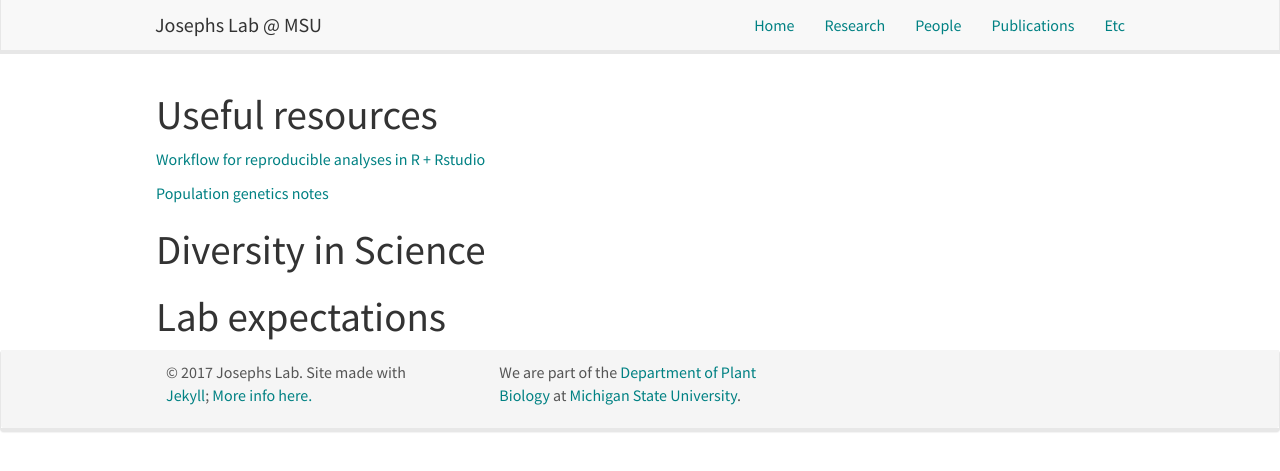
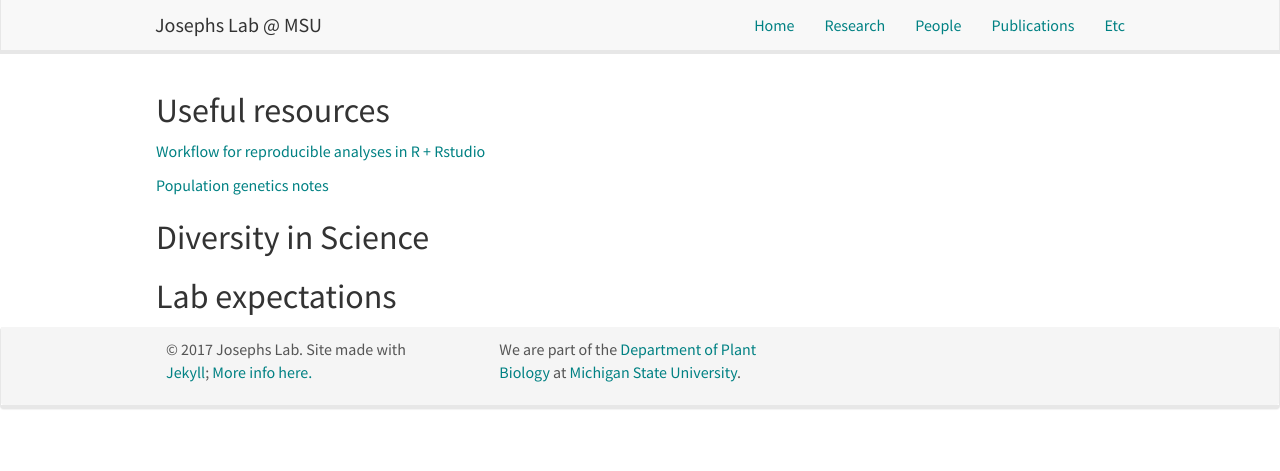
Before and after one commit to mitcheljamesdaniel/mitcheljamesdaniel.github.io, a Jekyll site: the page built from _pages/etc.md, in a window 1280 px wide. Shown: the top 471 px of the page. Built offline with Jekyll 4.4.1, drawn with Linux system fonts in a browser that asks for light colours.

Commit message:
etc added

```diff
--- a/_pages/etc.md
+++ b/_pages/etc.md
@@ -6,14 +6,14 @@ sitemap: false
 permalink: /etc/
 ---
 
-# Useful resources
+## Useful resources
 [Workflow for reproducible analyses in R + Rstudio](https://sejohnston.com/2015/05/12/an-introduction-to-reproducible-research-in-r-and-r-studio/)
 
 [Population genetics notes](http://cooplab.github.io/popgen-notes/)
 
 
-# Diversity in Science
+## Diversity in Science
 
 
 
-# Lab expectations
+## Lab expectations
```
